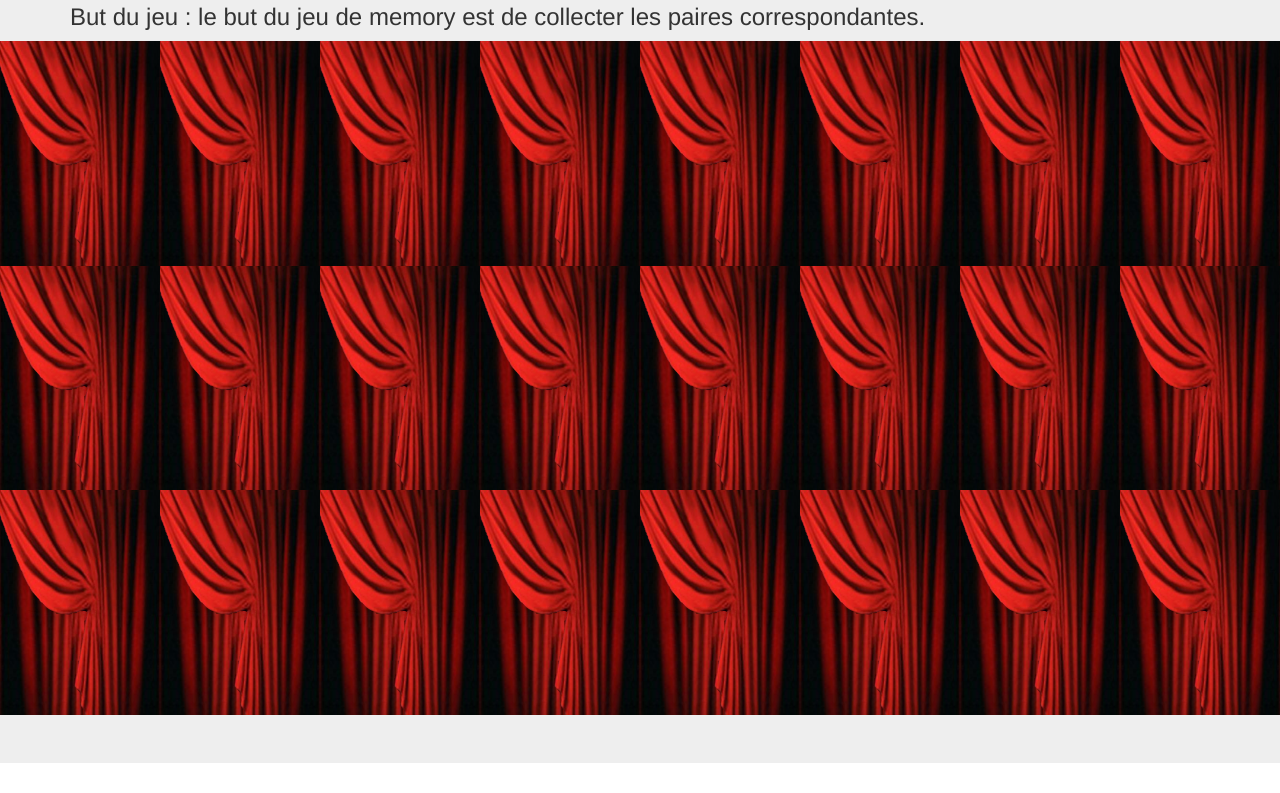
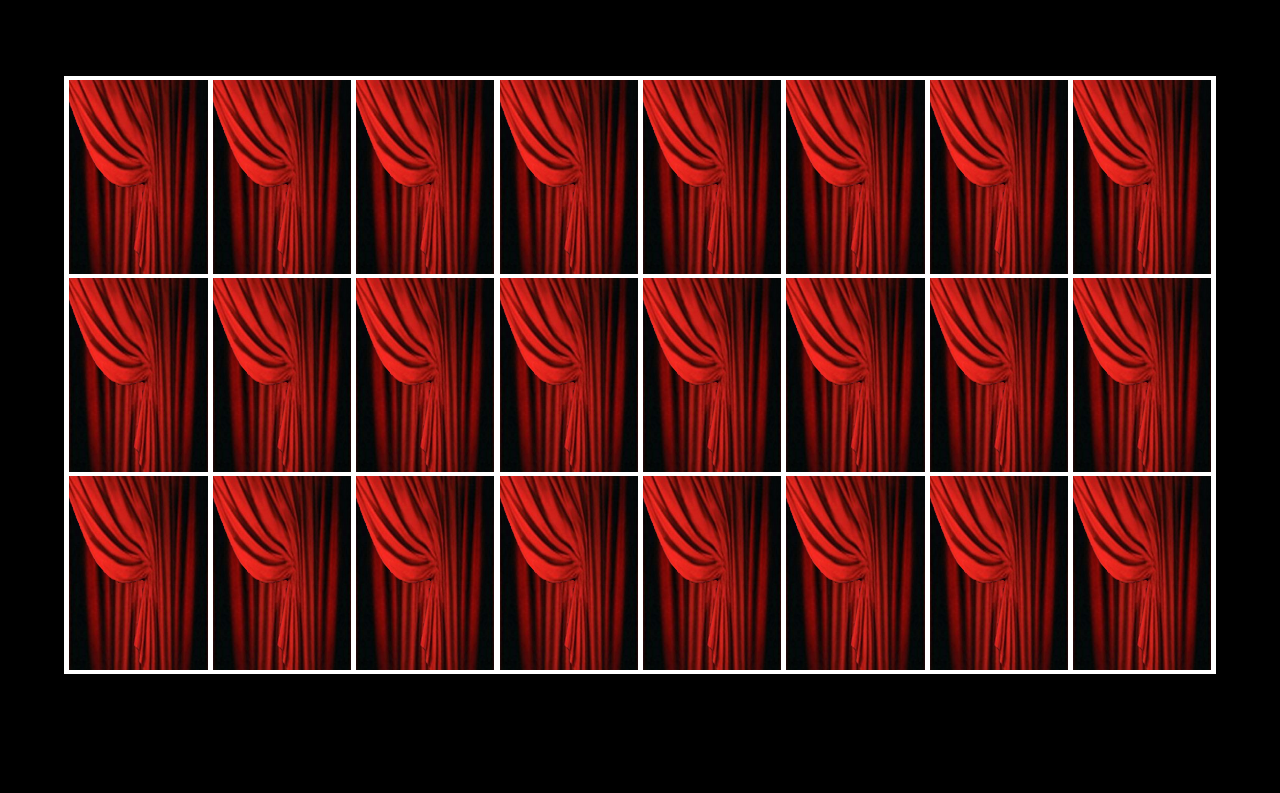
Before and after one commit to PyromaX/js-exercices-base5, a plain HTML site: page index.html in a window 1280 px wide. Shown: the part 153-946 px from the top of the page. After the commit the page ends 878 px from the top, so only its background shows below. Drawn offline with nearby package versions, Linux system fonts and the light colour scheme.

Commit message:
ça marche encore mieux, MERVEILLEUX !!!!

```diff
--- a/index.html
+++ b/index.html
@@ -10,11 +10,13 @@
         <script src="https://code.jquery.com/ui/1.12.0/jquery-ui.min.js" integrity="sha256-eGE6blurk5sHj+rmkfsGYeKyZx3M4bG+ZlFyA7Kns7E=" crossorigin="anonymous"></script>
     </head>
     <body>
-        <main class="jumbotron">
+        <main class="jumbotron" id="modif">
             <section class="container">
                 <h1>Jeu de memory</h1>
 
                 <h3>But du jeu : le but du jeu de memory est de collecter les paires correspondantes.</h3>
+
+                <button class="btn btn-secondary" id="reload">Recommencer</button>
             </section>
             <div class="jeu" id="jeu">
 
@@ -40,6 +42,12 @@
                         this.shuffle(n-1);
                     }
                 };
+                //fonction reload
+
+                $('#reload').click(function () {
+                    refresh();
+                });
+
                 //Remplissage du tableau de carte
                 function creatable(taille) {
                     var table = [];
@@ -60,24 +68,33 @@
                         jeuhtml += "<div class='ligne'>" ;
 
                         for( var k = 0 ; k < 8 ; k++){
-                            jeuhtml += "<div class='hentai' id='img"+(j*8+k)+"'>" +
+                            jeuhtml += "<div class='bord'><div class='hentai' id='img"+(j*8+k)+"'>" +
                                             "<img src='./img/rideau_rouge_left.png' id='left'>" +
                                             "<img src='./img/rideau_rouge_right.png' id='right'>" +
                                             "<img src='./img/"+ tableau[j*8+k].src + "'>" +
-                                        "</div>";
+                                        "</div></div>";
                         }
                         jeuhtml +=   "</div>";
                     }
                     return jeuhtml;
                 }
+
+                function refresh() {
+                    $(".jeu").hide();
                     document.getElementById('jeu').innerHTML = creahtml(tableau);
+                    $(document).ready(function () {
+                        $(".jeu").show();
+                    })
+                }
+
+                refresh();
 
                 function ouverture(e) {
                     $(e).children('#left').hide('slide');
                     $(e).children('#right').hide('slide', {direction : "right"});
                     tableau[e.getAttribute('id').substr(3, e.getAttribute('id').length)].visible = true;
                     for( var n= 0 ; n < tableau.length; n++){
-                        if(tableau[n].visible){
+                        if(tableau[n].visible ){
                             for( var o = n+1 ; o < tableau.length; o++){
                                 if(tableau[o].visible && !(tableau[o].found)){
                                     if (tableau[o].src === tableau[n].src) {
@@ -92,21 +109,17 @@
                 function fermeture(e) {
                     $(e).children('#left').show('slide');
                     $(e).children('#right').show('slide', {direction : "right"});
-//                    tableau[e.getAttribute('id').substr(3, e.getAttribute('id').length)].visible = false;
-
-
-
                 }
 
                 //faut que ca renvoie "referme l'image " si il y en a une autre d'ouverte qui n'as pas l'attribut "found" a true.
                 function mustBeRefermed() {
-                    var compteur = 0 ;
-                    for( var l= 0 ; l< tableau.length; l++){
-                       if( tableau[l].visible && !(tableau[l].found)){
+                    var compteur = 0;
+                    for (var l = 0; l < tableau.length; l++) {
+                        if (tableau[l].visible && !(tableau[l].found)) {
                             compteur++;
                         }
                     }
-                    if( compteur > 1 ){
+                    if (compteur > 1) {
                         return true;
                     }
                     else {
@@ -123,23 +136,24 @@
                     }
                     if(pairesATrouver === 0){
                         alert(' vous avez trouvé les 24 vierges sans tuer personne dans un attentat suicide, BRAVO!');
+
                     }
                 }
 
-
                 $('.hentai').click(function () {
+                    document.getElementById('reload').style.visibility = "visible"; //rendre visible le button 'reload'
                     ouverture(this);
-                    if(mustBeRefermed()) {
-                        for (var m=0; m< tableau.length ; m++){
-                            if( tableau[m].visible && !(tableau[m].found)){
-                                 setTimeout(fermeture, 2000, '#img'+ m);
+                    if (mustBeRefermed()) {
+                        for (var m = 0; m < tableau.length; m++) {
+                            if (tableau[m].visible && !(tableau[m].found)) {
+                                setTimeout(fermeture, 2000, '#img' + m);
                                 tableau[m].visible = false;
                             }
                         }
                     }
-                    console.log(tableau)
+                    console.log(tableau);
                     victoire();
-                })
+                });
             </script>
         </main>
     </body>
--- a/style.css
+++ b/style.css
@@ -1,3 +1,18 @@
+body {
+    background-color: black;
+}
+
+#modif{
+    padding: 0;
+    margin: 0 0 4% 0;
+    background-color: black;
+    color: white;
+    text-align: center;
+    display: flex;
+    flex-direction: column;
+    align-items: center;
+}
+
 .ligne {
     display: flex;
     flex-direction: row;
@@ -10,12 +25,32 @@
     position: relative;
     display: flex;
 }
+
+.bord{
+    border: 2px solid white;
+}
+
 .hentai img {
-    width: 100%;
+    width: 98%;
 }
 
 #left, #right{
     position: absolute;
-    width: 12.5vw;
+    width: 10.8vw;
     flex: 1;
 }
+.jeu {
+    width: 90%;
+    border-bottom: 2px solid white;
+    background-color: white;
+    padding-right: 5px;
+}
+.ligne{
+    margin: 2px 2px 2px 2px;
+}
+
+#reload {
+    margin: 15px 0 3% 0;
+    color: black;
+    visibility: hidden;
+}
```
Lines whose indentation alone changed are shown as unchanged.
